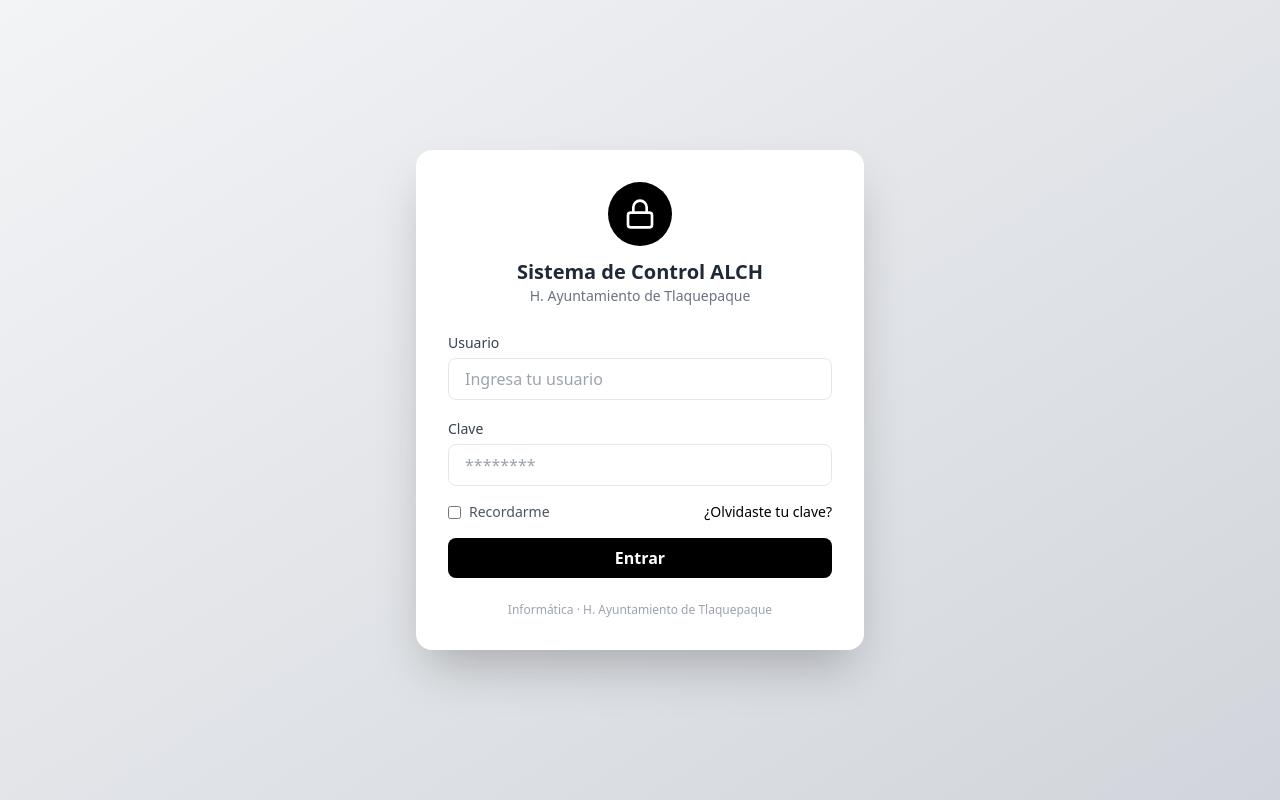
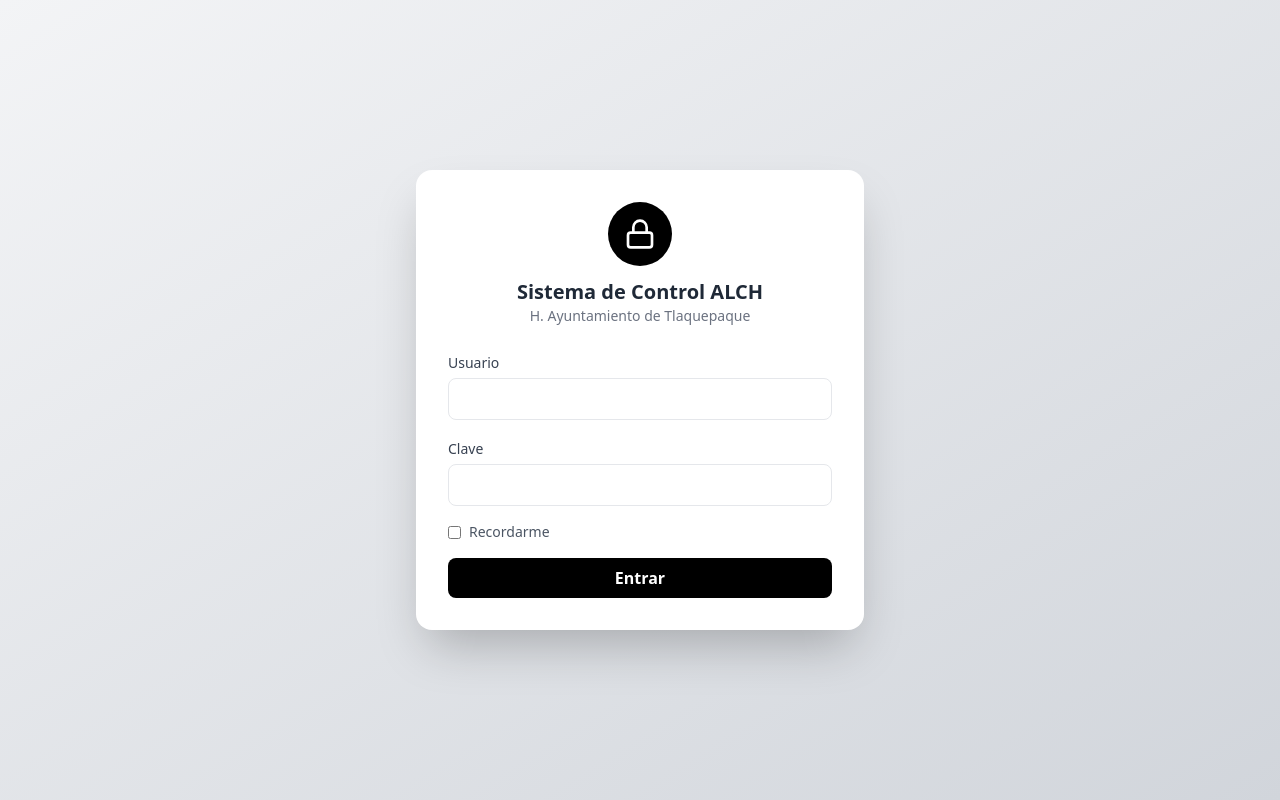
Before and after one commit to alejandromtz100/app-tlaquepaque, a React (Vite) app: page / in a window 1280 px wide. Built offline with nearby package versions, Linux system fonts and the light colour scheme; the HTML template or start-up script is replaced by a standard one.

Commit message:
Login funcionando

```diff
--- a/src/auth/login.tsx
+++ b/src/auth/login.tsx
@@ -1,30 +1,54 @@
 import { useState } from "react";
 import type { ChangeEvent, FormEvent } from "react";
 import { Lock } from "lucide-react";
+import { useNavigate } from "react-router-dom";
 
 const Login: React.FC = () => {
-  const [usuario, setUsuario] = useState<string>("");
-  const [clave, setClave] = useState<string>("");
-  const [recordar, setRecordar] = useState<boolean>(false);
+  const [usuario, setUsuario] = useState("");
+  const [clave, setClave] = useState("");
+  const [recordar, setRecordar] = useState(false);
+  const [error, setError] = useState("");
 
-  const handleSubmit = (e: FormEvent<HTMLFormElement>) => {
+  const navigate = useNavigate();
+
+  const handleSubmit = async (e: FormEvent<HTMLFormElement>) => {
     e.preventDefault();
-    console.log({ usuario, clave, recordar });
-  };
+    setError("");
 
-  const handleUsuarioChange = (e: ChangeEvent<HTMLInputElement>) => {
-    setUsuario(e.target.value);
-  };
+    try {
+      const response = await fetch("http://localhost:3001/usuarios/login", {
+        method: "POST",
+        headers: {
+          "Content-Type": "application/json",
+        },
+        body: JSON.stringify({
+          nombre: usuario,
+          clave: clave,
+        }),
+      });
 
-  const handleClaveChange = (e: ChangeEvent<HTMLInputElement>) => {
-    setClave(e.target.value);
+      if (!response.ok) {
+        throw new Error("Usuario o contraseña incorrectos");
+      }
+
+      const data = await response.json();
+
+      if (recordar) {
+        localStorage.setItem("usuario", JSON.stringify(data.usuario));
+      }
+
+      // 👉 REDIRECCIÓN CUANDO TODO ESTÁ BIEN
+      navigate("/home");
+
+    } catch (err: any) {
+      setError(err.message);
+    }
   };
 
   return (
     <div className="min-h-screen flex items-center justify-center bg-gradient-to-br from-gray-100 to-gray-300">
       <div className="bg-white w-full max-w-md rounded-2xl shadow-2xl p-8">
 
-        {/* HEADER */}
         <div className="flex flex-col items-center mb-6">
           <div className="bg-black p-4 rounded-full mb-3">
             <Lock className="text-white" size={32} />
@@ -37,64 +61,53 @@
           </p>
         </div>
 
-        {/* FORM */}
         <form onSubmit={handleSubmit} className="space-y-4">
           <div>
-            <label className="text-sm font-medium text-gray-700">
-              Usuario
-            </label>
+            <label className="text-sm font-medium text-gray-700">Usuario</label>
             <input
               type="text"
               value={usuario}
-              onChange={handleUsuarioChange}
-              className="w-full mt-1 px-4 py-2 border rounded-lg focus:outline-none focus:ring-2 focus:ring-black"
-              placeholder="Ingresa tu usuario"
+              onChange={(e: ChangeEvent<HTMLInputElement>) =>
+                setUsuario(e.target.value)
+              }
+              className="w-full mt-1 px-4 py-2 border rounded-lg"
               required
             />
           </div>
 
           <div>
-            <label className="text-sm font-medium text-gray-700">
-              Clave
-            </label>
+            <label className="text-sm font-medium text-gray-700">Clave</label>
             <input
               type="password"
               value={clave}
-              onChange={handleClaveChange}
-              className="w-full mt-1 px-4 py-2 border rounded-lg focus:outline-none focus:ring-2 focus:ring-black"
-              placeholder="********"
+              onChange={(e: ChangeEvent<HTMLInputElement>) =>
+                setClave(e.target.value)
+              }
+              className="w-full mt-1 px-4 py-2 border rounded-lg"
               required
             />
           </div>
 
-          <div className="flex items-center justify-between text-sm">
-            <label className="flex items-center gap-2 text-gray-600">
+          <label className="flex items-center gap-2 text-gray-600 text-sm">
             <input
               type="checkbox"
               checked={recordar}
               onChange={() => setRecordar(!recordar)}
-                className="rounded"
             />
             Recordarme
           </label>
 
-            <button type="button" className="text-black hover:underline">
-              ¿Olvidaste tu clave?
-            </button>
-          </div>
+          {error && (
+            <p className="text-red-500 text-sm text-center">{error}</p>
+          )}
 
           <button
             type="submit"
-            className="w-full bg-black text-white py-2 rounded-lg font-semibold hover:bg-gray-800 transition"
+            className="w-full bg-black text-white py-2 rounded-lg font-semibold"
           >
             Entrar
           </button>
         </form>
-
-        {/* FOOTER */}
-        <p className="text-xs text-center text-gray-400 mt-6">
-          Informática · H. Ayuntamiento de Tlaquepaque
-        </p>
       </div>
     </div>
   );
```
Lines whose indentation alone changed are shown as unchanged.
